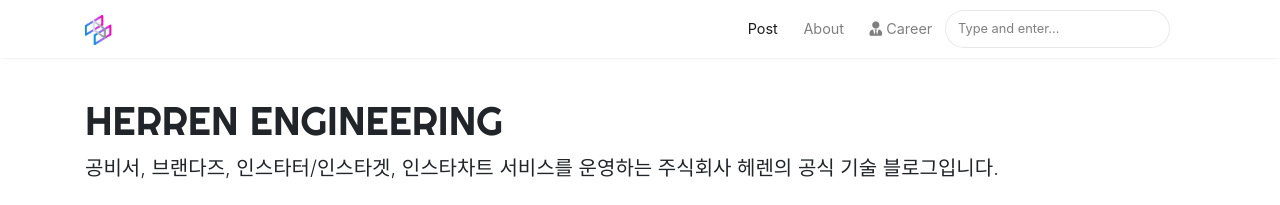
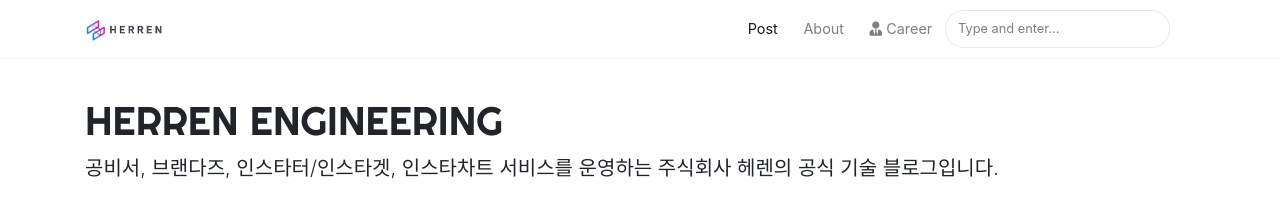
Before and after one commit to herrenofficial/engineering-blog, a Jekyll site: the page built from index.html, in a window 1280 px wide. Shown: the top 205 px of the page. Built offline with Jekyll 4.4.1, drawn with Linux system fonts in a browser that asks for light colours; nearby versions of some CDN libraries; the list of posts is cut into pages by our own code.

Commit message:
Update _config.yml

```diff
--- a/_config.yml
+++ b/_config.yml
@@ -2,8 +2,8 @@
 name: "HERREN ENGINEERING"
 title: "HERREN ENGINEERING"
 description: "공비서, 브랜다즈, 인스타터/인스타겟, 인스타차트 서비스를 운영하는 주식회사 헤렌의 공식 기술 블로그입니다."
-logo: 'assets/images/herren_logo.png'
-favicon: 'assets/images/logo.png'
+logo: 'assets/images/herren-logo.png'
+favicon: 'assets/images/herren-icon.png'
 baseurl: /engineering-blog
 google_analytics: 'UA-46278016-1'
 disqus: 'demowebsite'
```
